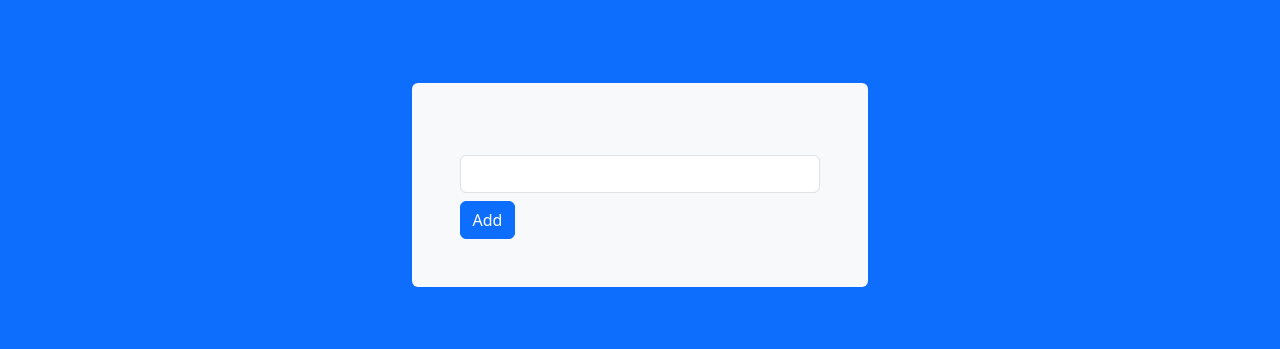
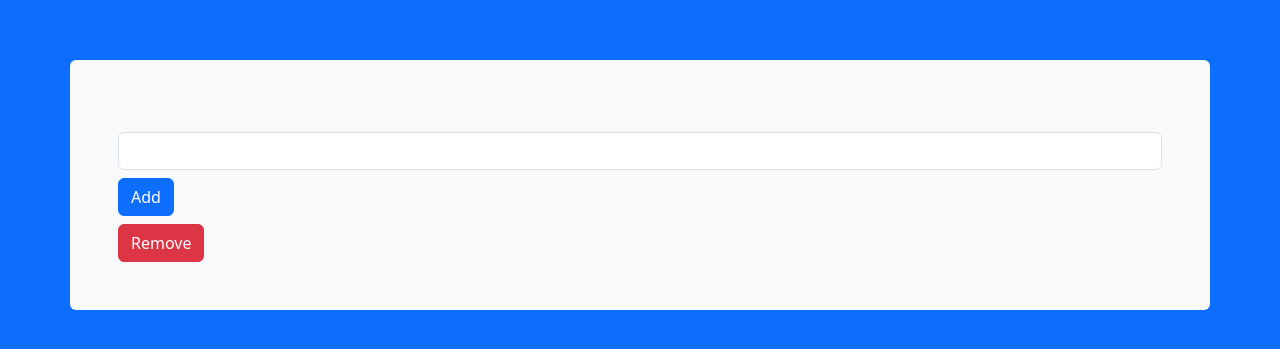
Before and after one commit to Lu-queir0z/tabela-tarefas, a plain HTML site: page index.html in a window 1280 px wide. Shown: the part 215-564 px from the top of the page. Drawn offline with nearby package versions, Linux system fonts and the light colour scheme.

Commit message:
na metade

```diff
--- a/index.html
+++ b/index.html
@@ -22,15 +22,23 @@
                         <label for="input" class="form-label fw-bold text-light"></label>
                         <input type="text" name="input" id="input" class="form-control"/>
                     </div>
+                     <div class="row">
+               <!-- botão ADD -->
+               <div class="">
+                <button class="btn btn-primary mt-2" name="adicionar" id="adicionar" onclick="adicionarTarefa()">
+                        Add
+                </button>
+                </div>
+                <!-- botão remove -->
+                <div class=" ">
+                <button type="submit" class="btn btn-danger mt-2" name="calcular" id="calcular" onclick="remover()">Remove</button>
+            </div>
+                     </div>
 
-                <!-- botão ADD -->
-                    <div class="">
-                        <button class="btn btn-primary mt-2" name="adicionar" id="adicionar" onclick="adicionarTarefa()">
-                                Add
-                        </button>
+
+                    <div class=" fw-bold bg-info vw-100 ">
+                        <div class="col justify-content-center align-items-center" id="listaTarefas"></div>
                     </div>
-
-                    <div class="listaTarefas" id="listaTarefas"></div>
 
                 </div>
 
--- a/main.js
+++ b/main.js
@@ -1,8 +1,13 @@
-let input;
-let tarefas = [{input}];
+ let tarefas = [];
 
 function adicionarTarefa() {
-    input = document.querySelector('#input').value;
-    tarefas.unshift = input;
+    tarefas = document.getElementById('input').value;
     document.querySelector('#listaTarefas').innerHTML = tarefas;
 }
+
+function remover(){
+    tarefas.shift();
+    while (element.firstChild) {
+        element.removeChild(element.firstChild);
+    }
+}
```
